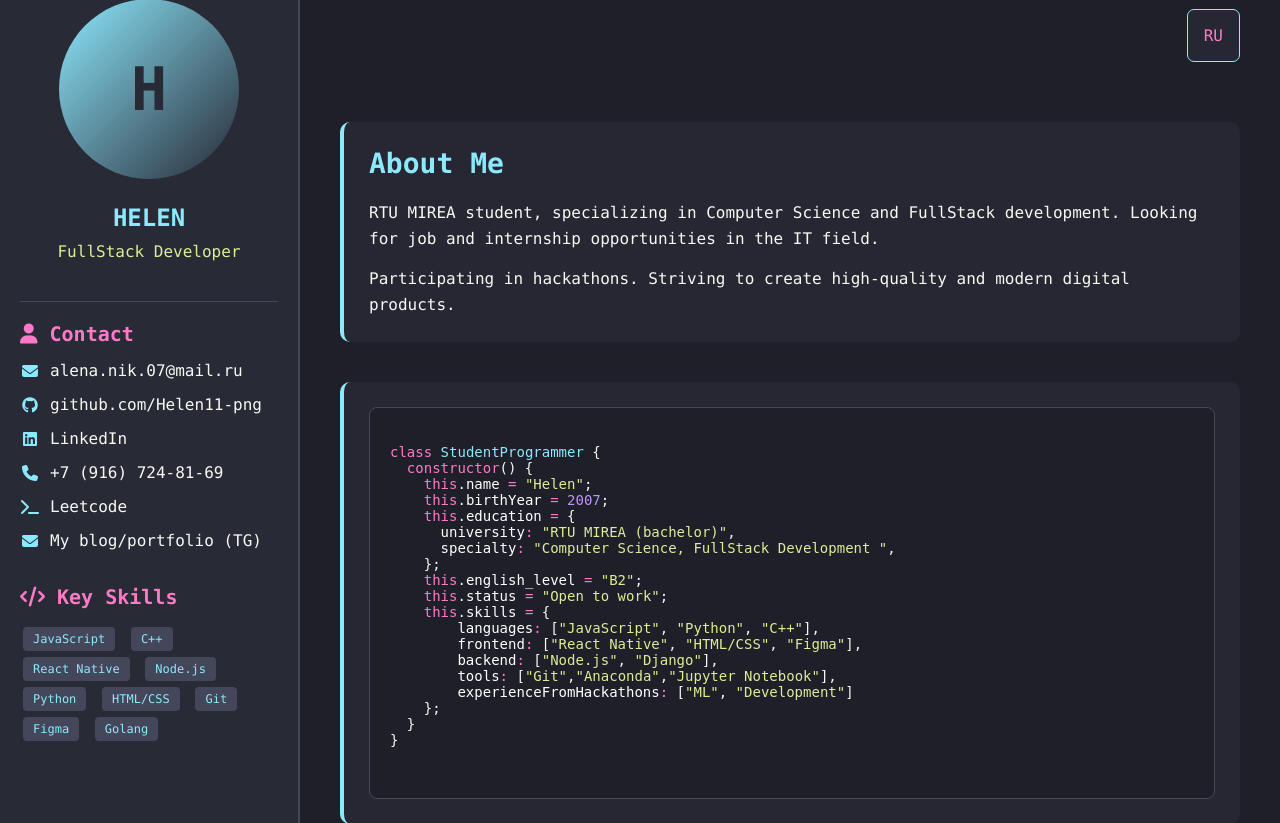
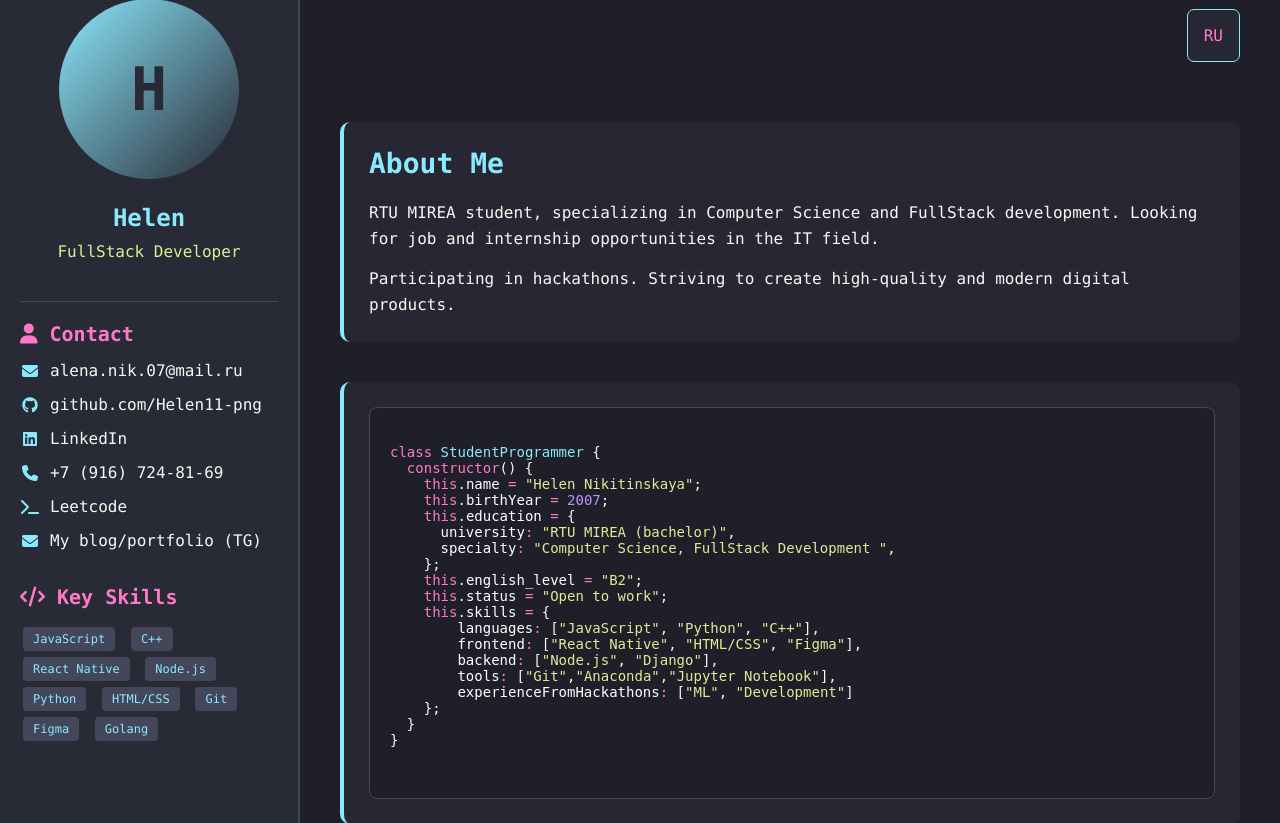
Before and after one commit to Helen11-png/portfolio-Django, a Django app: page / in a window 1280 px wide. Shown: the part 31-854 px from the top of the page. Run offline with Django 5.2, Linux system fonts and the light colour scheme.

Commit message:
added surname

```diff
--- a/main/templates/main/main.html
+++ b/main/templates/main/main.html
@@ -16,7 +16,7 @@
         <div class="avatar">
             H
         </div>
-        <h1 style="color: #8BE9FD; text-align: center; margin-bottom: 10px;">HELEN</h1>
+        <h1 style="color: #8BE9FD; text-align: center; margin-bottom: 10px;">Helen</h1>
         <p style="color: #dded95; text-align: center; margin-bottom: 20px;">FullStack Developer</p>
 
         <div class="contact-info">
@@ -89,7 +89,7 @@
 <code style="display: block; font-family: 'Fira Code', monospace; font-size: 14px;">
 <span style="color: #ff79c6;">class</span> <span style="color: #8be9fd;">StudentProgrammer</span> {
   <span style="color: #ff79c6;">constructor</span>() {
-    <span style="color: #ff79c6;">this</span>.<span style="color: #ffffff;">name</span><span style="color: #ff79c6;"> = </span><span style="color: #dded95;">"Helen"</span>;
+    <span style="color: #ff79c6;">this</span>.<span style="color: #ffffff;">name</span><span style="color: #ff79c6;"> = </span><span style="color: #dded95;">"Helen Nikitinskaya"</span>;
     <span style="color: #ff79c6;">this</span>.<span style="color: #ffffff;">birthYear</span><span style="color: #ff79c6;"> = </span><span style="color: #bd93f9;">2007</span>;
     <span style="color: #ff79c6;">this</span>.<span style="color: #ffffff;">education</span><span style="color: #ff79c6;"> = </span>{
       <span style="color: #ffffff;">university</span><span style="color: #ff79c6;">: </span><span style="color: #dded95;">"RTU MIREA (bachelor)"</span>,
--- a/main/templates/main/main_ru.html
+++ b/main/templates/main/main_ru.html
@@ -89,7 +89,7 @@
 <code style="display: block; font-family: 'Fira Code', monospace; font-size: 14px;">
 <span style="color: #ff79c6;">class</span> <span style="color: #8be9fd;">StudentProgrammer</span> {
   <span style="color: #ff79c6;">constructor</span>() {
-    <span style="color: #ff79c6;">this</span>.<span style="color: #ffffff;">name</span><span style="color: #ff79c6;"> = </span><span style="color: #dded95;">"Алёна"</span>;
+    <span style="color: #ff79c6;">this</span>.<span style="color: #ffffff;">name</span><span style="color: #ff79c6;"> = </span><span style="color: #dded95;">"Никитинская Алёна Александровна"</span>;
     <span style="color: #ff79c6;">this</span>.<span style="color: #ffffff;">birthYear</span><span style="color: #ff79c6;"> = </span><span style="color: #bd93f9;">2007</span>;
     <span style="color: #ff79c6;">this</span>.<span style="color: #ffffff;">education</span><span style="color: #ff79c6;"> = </span>{
       <span style="color: #ffffff;">university</span><span style="color: #ff79c6;">: </span><span style="color: #dded95;">"RTU MIREA (бакалавр)"</span>,
```
